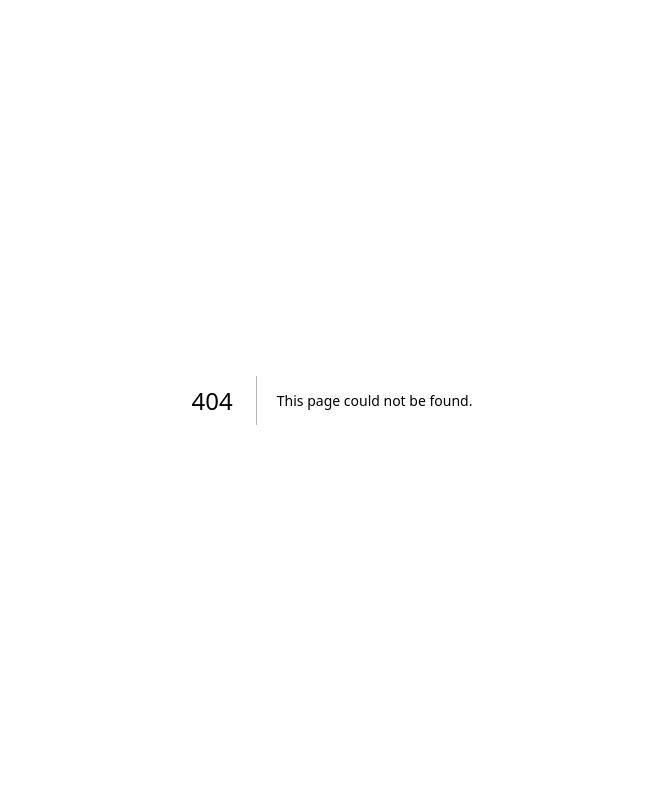
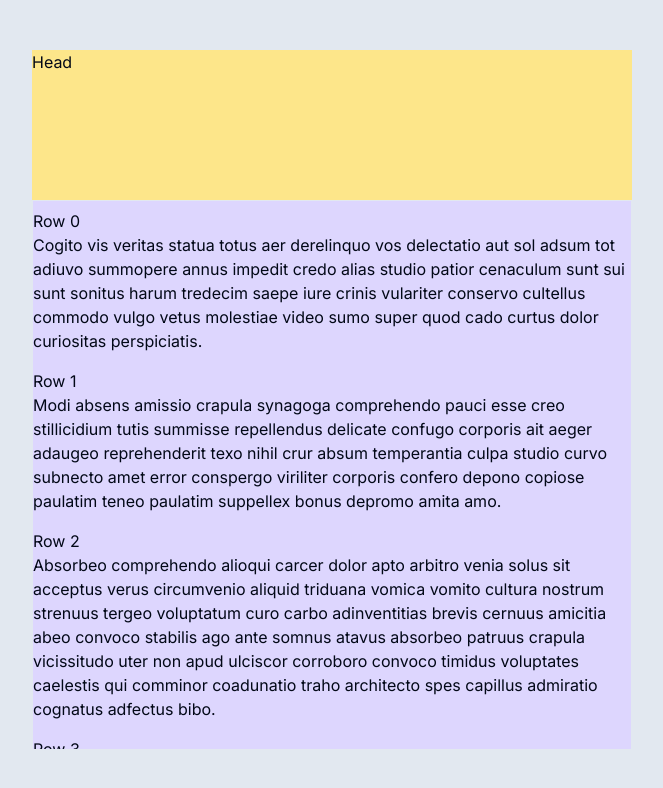
Before and after one commit to iinsu/studio-sandbox, a Next.js app: page /virtual in a window 1280 px wide. Before the commit this address had no page. Shown: the top 788 px of the page, without its empty margins (308-971 px from the left). Built offline with nearby package versions, Linux system fonts and the light colour scheme.

Commit message:
Virtual - Row 적용

```diff
--- a/package.json
+++ b/package.json
@@ -9,6 +9,7 @@
     "lint": "next lint"
   },
   "dependencies": {
+    "@faker-js/faker": "^8.4.0",
     "@hookform/resolvers": "^3.3.4",
     "@radix-ui/react-label": "^2.0.2",
     "@radix-ui/react-slot": "^1.0.2",
--- a/src/app/page.tsx
+++ b/src/app/page.tsx
@@ -11,6 +11,9 @@ export default function Home() {
         <Link href="/form">
           <Button variant="link">Hook Form</Button>
         </Link>
+        <Link href="/virtual">
+          <Button variant="link">Virtual</Button>
+        </Link>
       </div>
     </>
   );
--- /dev/null
+++ b/src/app/virtual/_components/row.tsx
@@ -0,0 +1,66 @@
+"use client";
+
+import { useRef } from "react";
+import { faker } from "@faker-js/faker";
+import { useVirtualizer } from "@tanstack/react-virtual";
+
+const sentences = new Array(4).fill(true).map(() =>
+  faker.lorem.sentence({
+    min: 20,
+    max: 70,
+  })
+);
+
+export const RowVirtualDynamic = () => {
+  const parentRef = useRef<HTMLDivElement>(null);
+
+  const count = sentences.length;
+  const virtualizer = useVirtualizer({
+    count,
+    getScrollElement: () => parentRef.current,
+    estimateSize: () => 45,
+  });
+
+  const items = virtualizer.getVirtualItems();
+
+  return (
+    <>
+      <div>
+        <div
+          ref={parentRef}
+          className="border max-w-full h-[550px] overflow-y-auto"
+          style={{
+            contain: "strict",
+          }}
+        >
+          <div
+            className="w-full relative"
+            style={{
+              height: virtualizer.getTotalSize(),
+            }}
+          >
+            <div
+              className="absolute top-0 left-0 w-full"
+              style={{
+                transform: `translateY(${items[0]?.start ?? 0}px)`,
+              }}
+            >
+              {items.map((virtualRow) => (
+                <div
+                  key={virtualRow.key}
+                  ref={virtualizer.measureElement}
+                  data-index={virtualRow.index}
+                >
+                  <div className="py-2">
+                    <div>Row {virtualRow.index}</div>
+                    <div>{sentences[virtualRow.index]}</div>
+                  </div>
+                </div>
+              ))}
+            </div>
+          </div>
+        </div>
+      </div>
+    </>
+  );
+};
--- /dev/null
+++ b/src/app/virtual/page.tsx
@@ -0,0 +1,18 @@
+import { RowVirtualDynamic } from "./_components/row";
+
+const VirtualExample = () => {
+  return (
+    <>
+      <div className="h-full bg-slate-200 flex flex-col justify-center items-center">
+        <div className="h-[700px] bg-white overflow-auto">
+          <div className="h-[150px] bg-amber-200 w-[600px]">Head</div>
+          <div className="h-[550px] bg-violet-200 w-[600px]">
+            <RowVirtualDynamic />
+          </div>
+        </div>
+      </div>
+    </>
+  );
+};
+
+export default VirtualExample;
```
Also changed, not shown: 1 other file (tests, documents, lock files or other folders).
